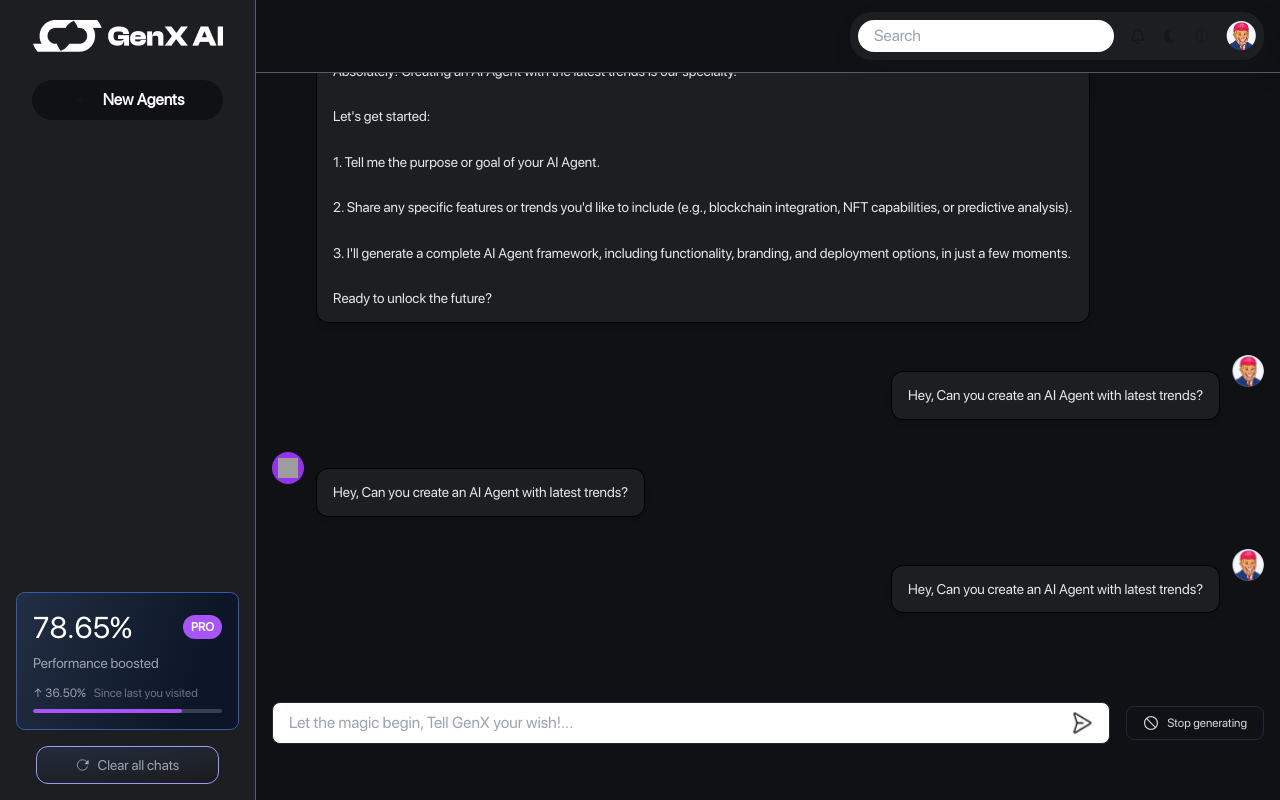
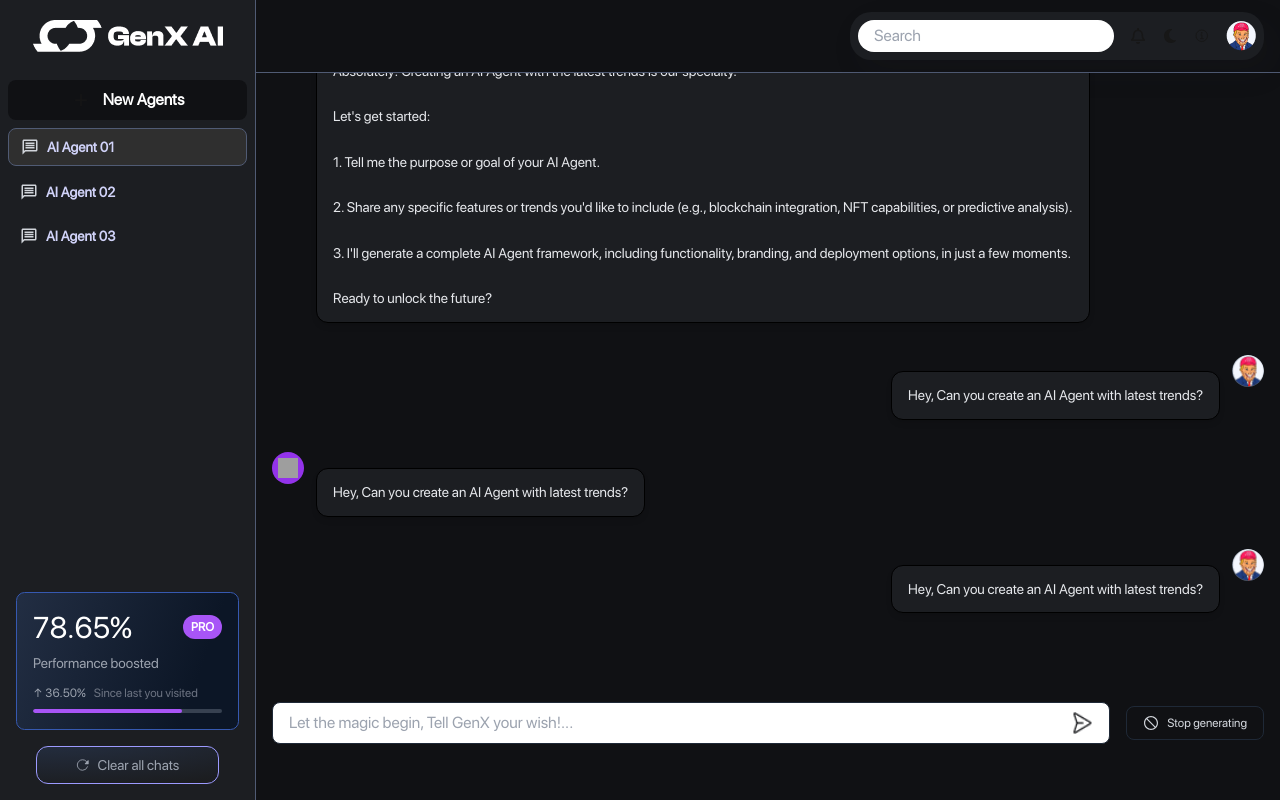
Before and after one commit to noorshanu/genxai2, a Next.js app: page / in a window 1280 px wide. Built offline with nearby package versions, Linux system fonts and the light colour scheme; grey boxes are pictures that could not be loaded.

Commit message:
Update Sidebar.tsx

```diff
--- a/src/components/Sidebar.tsx
+++ b/src/components/Sidebar.tsx
@@ -3,6 +3,7 @@
 import { FC } from "react";
 import { IoReloadOutline } from "react-icons/io5";
 import { IoAdd } from "react-icons/io5";
+import { MdOutlineMessage } from "react-icons/md";
 
 
 interface SidebarProps {
@@ -32,14 +33,40 @@ const Sidebar: FC<SidebarProps> = ({ isOpen, setIsOpen }) => {
           <nav className="flex-1 overflow-y-auto py-2 space-y-2  ">
             <a
               href="#"
-              className="flex justify-center items-center space-x-3 bg-[#101114] rounded-full mx-8 py-2 "
+              className="flex justify-center items-center space-x-3 bg-[#101114] rounded-lg mx-2 py-2 "
             >
               <span className="text-xl">
              <IoAdd/>
               </span>
               <span className="font-sf text-[#ffffff] font-bold">New Agents</span>
             </a>
-
+            <a
+              href="#"
+              className="flex   gap-2 items-center  text-gray-300 bg-[#2F2F2F] border border-[#505B74] px-3 rounded-lg mx-2 py-2 hover:bg-gray-800 mt-3"
+            >
+              <span className="text-lg">
+                <MdOutlineMessage/>
+              </span>
+              <span className="font-sf text-sm font-semibold text-[#D1D3F9]">AI Agent 01</span>
+            </a>
+            <a
+              href="#"
+              className="flex   gap-2 items-center  text-gray-300 px-3 rounded-lg mx-2 py-2 hover:bg-gray-800 mt-3"
+            >
+              <span className="text-lg">
+                <MdOutlineMessage/>
+              </span>
+              <span className="font-sf text-sm font-semibold text-[#D1D3F9]">AI Agent 02</span>
+            </a>
+            <a
+              href="#"
+              className="flex   gap-2 items-center  text-gray-300 px-3 rounded-lg mx-2 py-2 hover:bg-gray-800 mt-3"
+            >
+              <span className="text-lg">
+                <MdOutlineMessage/>
+              </span>
+              <span className="font-sf text-sm font-semibold text-[#D1D3F9]">AI Agent 03</span>
+            </a>
 
 
           </nav>
```
